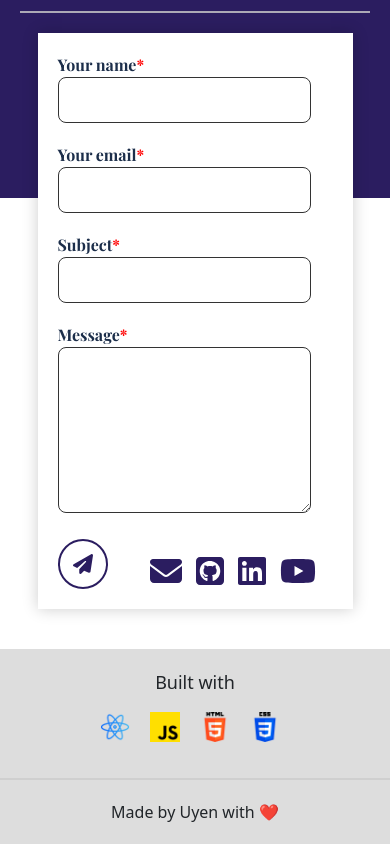
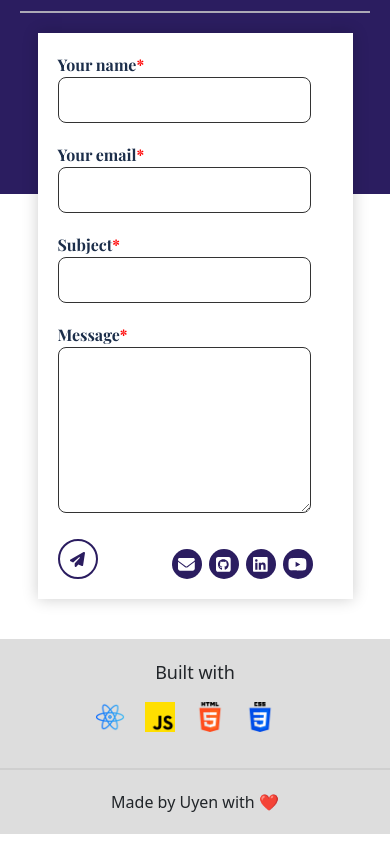
Before and after one commit to uyennguyen30696/react-portfolio, a React (Create React App) app in the folder portfolio/: page / in a window 390 px wide. Shown: the part 6293-7137 px from the top of the page. Built offline with nearby package versions, Linux system fonts and the light colour scheme; a web font is replaced by a local one.

Commit message:
add circle around each contact icon

```diff
--- a/portfolio/src/components/ContactBody/index.js
+++ b/portfolio/src/components/ContactBody/index.js
@@ -76,10 +76,18 @@ const ContactBody = () => {
                             <FontAwesomeIcon icon={faPaperPlane} className="paper-plane-icon" />
                         </button>
                         <div className="icons-container">
-                            <div><a href="mailto:nguyenuyen30696@gmail.com" rel="noreferrer" target="_blank"><FontAwesomeIcon icon={faEnvelope} size="3x" className="contact-icon" id="gmail-icon" /></a></div>
-                            <div><a href="https://github.com/uyennguyen30696" rel="noreferrer" target="_blank"><FontAwesomeIcon icon={faSquareGithub} size="3x" className="contact-icon" /></a></div>
-                            <div><a href="https://www.linkedin.com/in/uyen-nguyen-85584a16b/" rel="noreferrer" target="_blank"><FontAwesomeIcon icon={faLinkedin} size="3x" className="contact-icon" /></a></div>
-                            <div><a href="https://www.youtube.com/channel/UCpR6U2rHHYJlGVmxQxzCAIw" rel="noreferrer" target="_blank"><FontAwesomeIcon icon={faYoutube} size="3x" className="contact-icon" id="youtube-icon" /></a></div>
+                            <div className="contact-icon-circle">
+                                <a href="mailto:nguyenuyen30696@gmail.com" rel="noreferrer" target="_blank" className="contact-icon"><FontAwesomeIcon icon={faEnvelope} size="3x" id="gmail-icon" /></a>
+                            </div>
+                            <div className="contact-icon-circle">
+                                <a href="https://github.com/uyennguyen30696" rel="noreferrer" target="_blank" className="contact-icon"><FontAwesomeIcon icon={faSquareGithub} size="3x" /></a>
+                            </div>
+                            <div className="contact-icon-circle">
+                                <a href="https://www.linkedin.com/in/uyen-nguyen-85584a16b/" rel="noreferrer" target="_blank" className="contact-icon"><FontAwesomeIcon icon={faLinkedin} size="3x" /></a>
+                            </div>
+                            <div className="contact-icon-circle">
+                                <a href="https://www.youtube.com/channel/UCpR6U2rHHYJlGVmxQxzCAIw" rel="noreferrer" target="_blank" className="contact-icon"><FontAwesomeIcon icon={faYoutube} size="3x" id="youtube-icon" /></a>
+                            </div>
                         </div>
                     </div>
                 </form>
--- a/portfolio/src/components/ContactBody/style.css
+++ b/portfolio/src/components/ContactBody/style.css
@@ -75,28 +75,39 @@
 }
 
 .contact-icon {
-    color: #2b1d60;
-    font-size: 250%; /* Increase the original size by 2.5x */
+    color: white;
+    font-size: 0.65em; /* Increase the original size by 2.5x */
+    cursor: pointer;
     margin: 0;
-    margin-right: 20px;
-    cursor: pointer;
+    padding: 0;
+}
+
+.contact-icon-circle {
+    display: inline-flex;
+    justify-content: center;
+    align-items: center;
+    width: 50px;
+    height: 50px;
+    border-radius: 50%;
+    background-color: #2b1d60;
+    margin-right: 15px;
 }
 
 /* Media query for smaller screen sizes */
-@media (max-width: 425px) {
+@media (max-width: 555px) {
     #send-button {
         width: 50px;
         height: 50px;
     }
 
-    .icons-container {
-        margin-right: 10px;
+    .contact-icon-circle {
+        width: 35px;
+        height: 35px;
+        margin: 0 0 0 10px !important;
     }
 
     .contact-icon {
-        font-size: 200%;
-        margin: 0 !important;
-        padding: 7px 7px 0 !important;
+        font-size: 0.45em;
     }
 
     .paper-plane-icon {
@@ -110,20 +121,20 @@
     }
 }
 
-@media (max-width: 375px) {
+@media (max-width: 450px) {
     #send-button {
-        width: 50px;
-        height: 50px;
+        width: 45px;
+        height: 45px;
     }
 
-    .icons-container {
-        margin-right: 10px;
+    .contact-icon-circle {
+        width: 35px;
+        height: 35px;
+        margin: 0 0 0 10px !important;
     }
 
     .contact-icon {
-        font-size: 180%;
-        margin: 0 !important;
-        padding: 5px 5px 0 !important;
+        font-size: 0.45em;
     }
 
     .paper-plane-icon {
@@ -136,3 +147,84 @@
         height: 30px;
     }
 }
+
+@media (max-width: 420px) {
+    #send-button {
+        width: 40px;
+        height: 40px;
+    }
+
+    .contact-icon-circle {
+        width: 35px;
+        height: 35px;
+        margin: 0 0 0 10px !important;
+    }
+
+    .contact-icon {
+        font-size: 0.40em;
+    }
+
+    .paper-plane-icon {
+        width: 15px;
+        height: 15px;
+    }
+
+    .paper-plane-icon:hover {
+        width: 25px;
+        height: 25px;
+    }
+}
+
+@media (max-width: 400px) {
+    #send-button {
+        width: 40px;
+        height: 40px;
+    }
+
+    .contact-icon-circle {
+        width: 30px;
+        height: 30px;
+        margin: 0 0 0 7px !important;
+    }
+
+    .contact-icon {
+        font-size: 0.35em;
+    }
+
+    .paper-plane-icon {
+        width: 15px;
+        height: 15px;
+    }
+
+    .paper-plane-icon:hover {
+        width: 25px;
+        height: 25px;
+    }
+}
+
+@media (max-width: 375px) {
+    #send-button {
+        width: 40px;
+        height: 40px;
+    }
+
+    .contact-icon-circle {
+        width: 25px;
+        height: 25px;
+        margin: 0 0 0 5px !important;
+    }
+
+    .contact-icon {
+        font-size: 0.3em;
+    }
+
+    .paper-plane-icon {
+        width: 15px;
+        height: 15px;
+    }
+
+    .paper-plane-icon:hover {
+        width: 25px;
+        height: 25px;
+    }
+}
```
